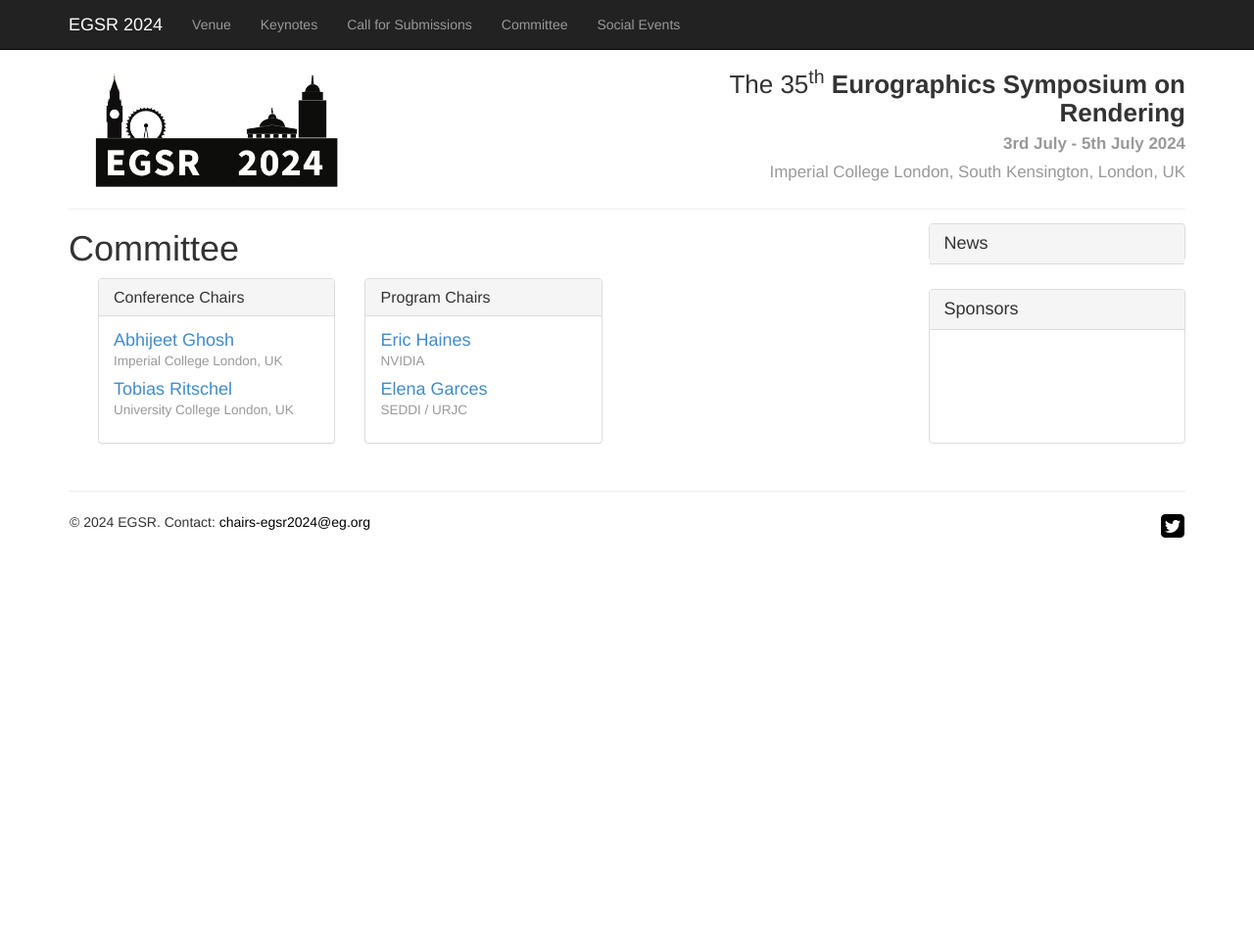
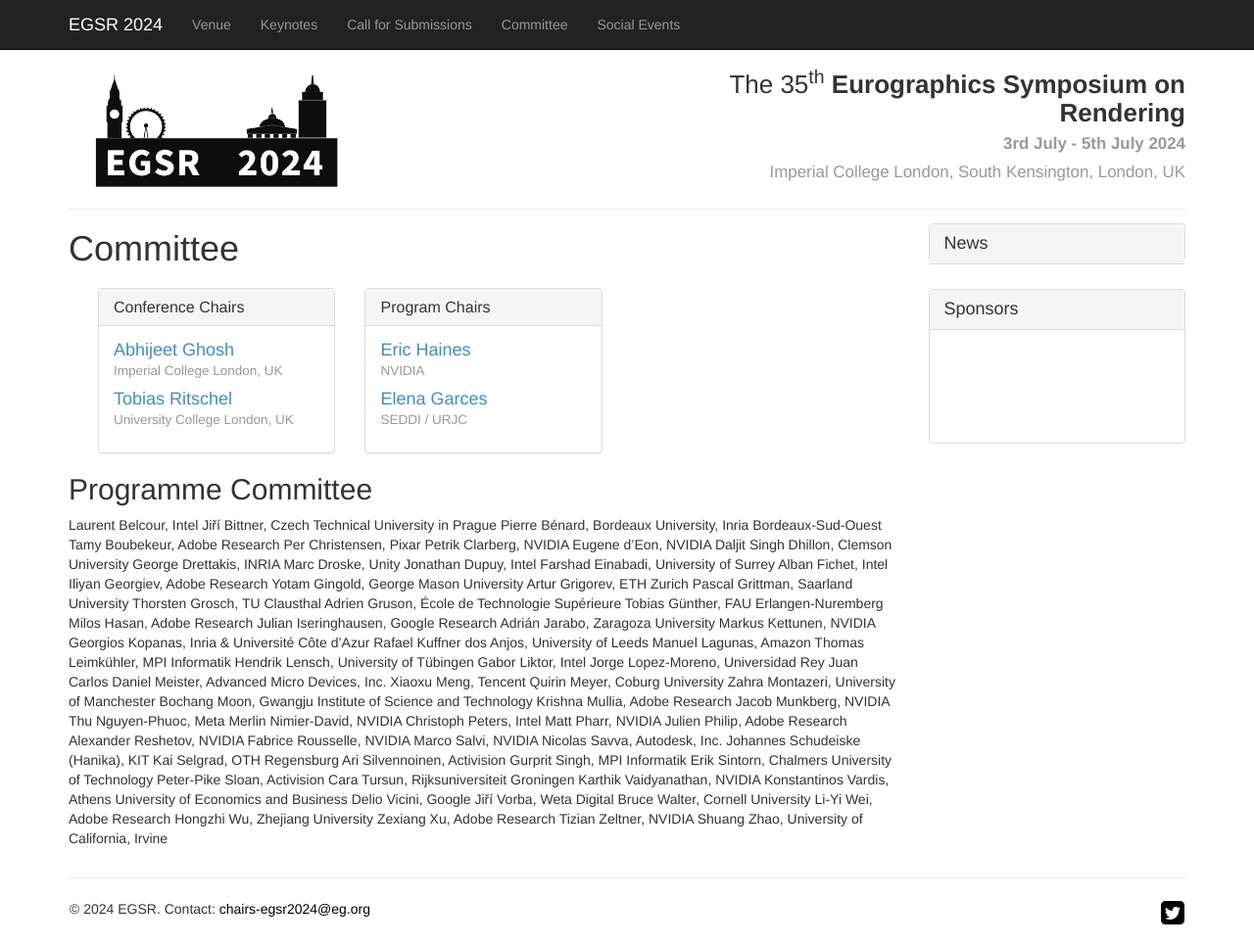
Before and after one commit to emilienogue/egsr2024.github.io, a Jekyll site: the page built from committee.md, in a window 1280 px wide and 967 px high. Shown: the whole window at 98% size. Built offline with Jekyll 4.4.1, drawn with Linux system fonts in a browser that asks for light colours; comment, search, counter and statistics services are not loaded.

Commit message:
Update committee.md

```diff
--- a/committee.md
+++ b/committee.md
@@ -73,3 +73,69 @@
 <!--        </div>-->
 <!--    </div>-->
 <!--</div>-->
+
+<h2>Programme Committee</h2>
+Laurent Belcour, Intel
+Jiří Bittner, Czech Technical University in Prague
+Pierre Bénard, Bordeaux University, Inria Bordeaux-Sud-Ouest
+Tamy Boubekeur, Adobe Research
+Per Christensen, Pixar
+Petrik Clarberg, NVIDIA
+Eugene d’Eon, NVIDIA
+Daljit Singh Dhillon, Clemson University
+George Drettakis, INRIA
+Marc Droske, Unity
+Jonathan Dupuy, Intel
+Farshad Einabadi, University of Surrey
+Alban Fichet, Intel
+Iliyan Georgiev, Adobe Research
+Yotam Gingold, George Mason University
+Artur Grigorev, ETH Zurich
+Pascal Grittman, Saarland University
+Thorsten Grosch, TU Clausthal
+Adrien Gruson, École de Technologie Supérieure
+Tobias Günther, FAU Erlangen-Nuremberg
+Milos Hasan, Adobe Research
+Julian Iseringhausen, Google Research
+Adrián Jarabo, Zaragoza University
+Markus Kettunen, NVIDIA
+Georgios Kopanas, Inria & Université Côte d'Azur
+Rafael Kuffner dos Anjos, University of Leeds
+Manuel Lagunas, Amazon
+Thomas Leimkühler, MPI Informatik
+Hendrik Lensch, University of Tübingen
+Gabor Liktor, Intel
+Jorge Lopez-Moreno, Universidad Rey Juan Carlos
+Daniel Meister, Advanced Micro Devices, Inc.
+Xiaoxu Meng, Tencent
+Quirin Meyer, Coburg University
+Zahra Montazeri, University of Manchester
+Bochang Moon, Gwangju Institute of Science and Technology
+Krishna Mullia, Adobe Research
+Jacob Munkberg, NVIDIA
+Thu Nguyen-Phuoc, Meta
+Merlin Nimier-David, NVIDIA
+Christoph Peters, Intel
+Matt Pharr, NVIDIA
+Julien Philip, Adobe Research
+Alexander Reshetov, NVIDIA
+Fabrice Rousselle, NVIDIA
+Marco Salvi, NVIDIA
+Nicolas Savva, Autodesk, Inc.
+Johannes Schudeiske (Hanika), KIT
+Kai Selgrad, OTH Regensburg
+Ari Silvennoinen, Activision
+Gurprit Singh, MPI Informatik
+Erik Sintorn, Chalmers University of Technology
+Peter-Pike Sloan, Activision
+Cara Tursun, Rijksuniversiteit Groningen
+Karthik Vaidyanathan, NVIDIA
+Konstantinos Vardis, Athens University of Economics and Business
+Delio Vicini, Google
+Jiří Vorba, Weta Digital
+Bruce Walter, Cornell University
+Li-Yi Wei, Adobe Research
+Hongzhi Wu, Zhejiang University
+Zexiang Xu, Adobe Research
+Tizian Zeltner, NVIDIA
+Shuang Zhao, University of California, Irvine
```
